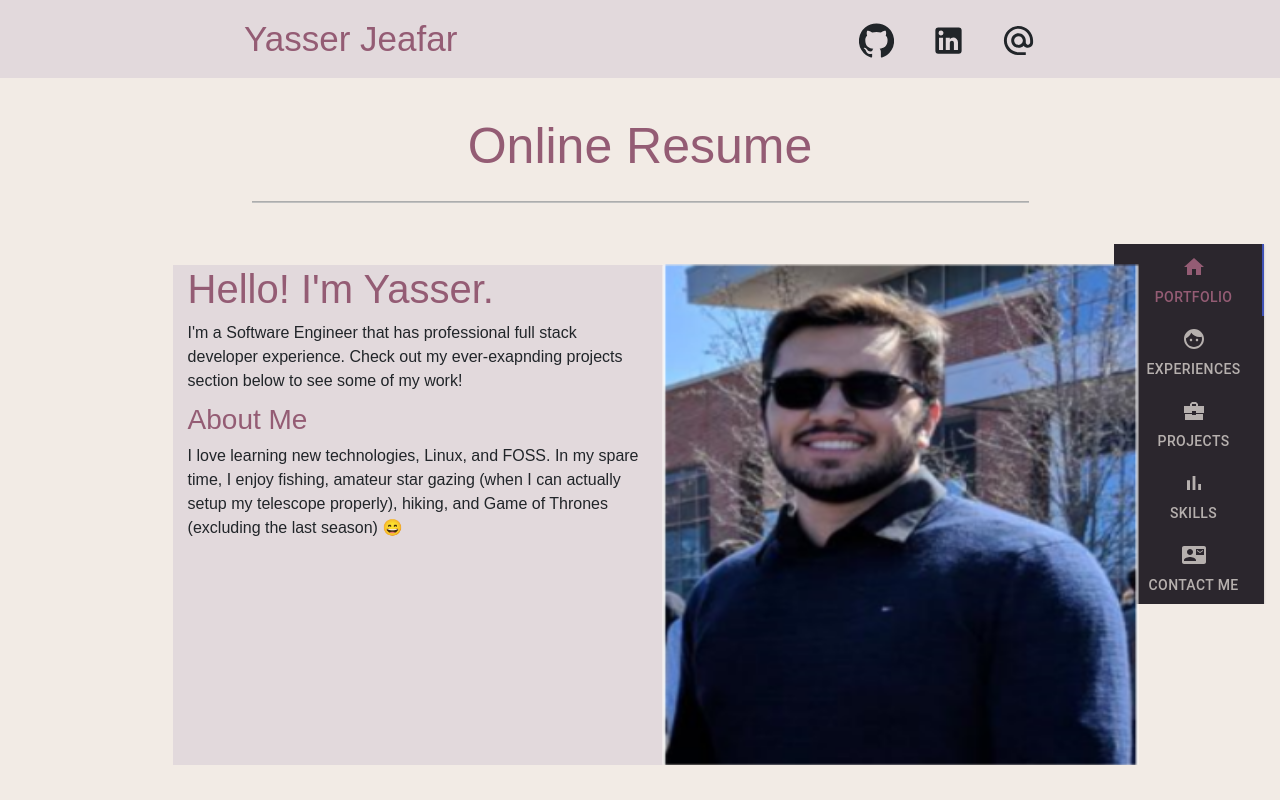
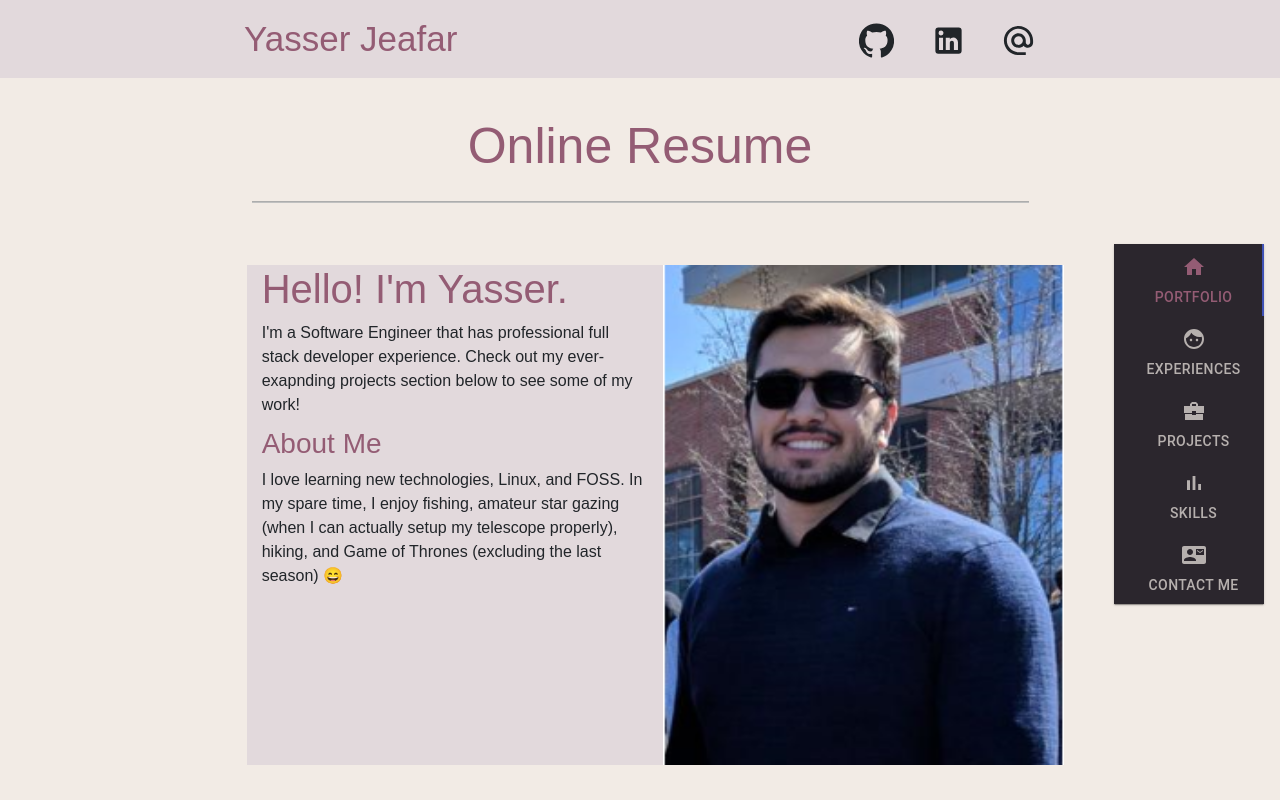
Before and after one commit to yjeafar/yjeafar.github.io, a React (Create React App) app: page / in a window 1280 px wide. Shown: the top 800 px of the page. Built offline with nearby package versions, Linux system fonts and the light colour scheme.

Commit message:
Made navbar hidden on specific width
Nav bar is now hidden when page is a certain width, so it no longer goes under images. Fixed some styling issues in project to make it look like the rest of the components

```diff
--- a/src/css/about-me.css
+++ b/src/css/about-me.css
@@ -5,7 +5,7 @@
 
 #pictureBorder {
     padding: 1% 5% 2% 9%;
-    width: 100%;
+    width: 87%;
     min-width: 300px;
 }
 
--- a/src/css/navBar.css
+++ b/src/css/navBar.css
@@ -1,9 +1,14 @@
-.header {
+.navBar {
     position:fixed;
     margin-left: 87%;
     margin-top: 13%;
-    overflow: hidden;
     min-width: 160px;
+}
+
+@media screen and (max-width: 1200px ) {
+    .navBar {
+        display: none;
+    }
 }
 
 html {
--- a/src/css/projects.css
+++ b/src/css/projects.css
@@ -20,7 +20,6 @@
 }
 
 .Projects {
-    padding-top: 2%;
     display: 'flex';
     flex-wrap: wrap;
 }
--- a/src/js/navBar.js
+++ b/src/js/navBar.js
@@ -33,9 +33,8 @@ export default function NavBar() {
         setValue(newValue);
     }
 
-
     return (
-        <div className="header">
+        <div className="navBar">
             <Paper square className={classes.root}>
                 <Tabs
                     value={value}
--- a/src/js/projects.js
+++ b/src/js/projects.js
@@ -187,7 +187,7 @@ export default function Projects({ forwardedRef }) {
 
   return (
     <div className="lightBackground" id="projects" ref={forwardedRef}>
-      <Container className="Projects" id="containerStyle">
+      <Container className="containerStyle">
         <Row className="justify-content-md-center">
           <Col md="5">
             <h1 className="sectionTitle">Projects</h1>
```
